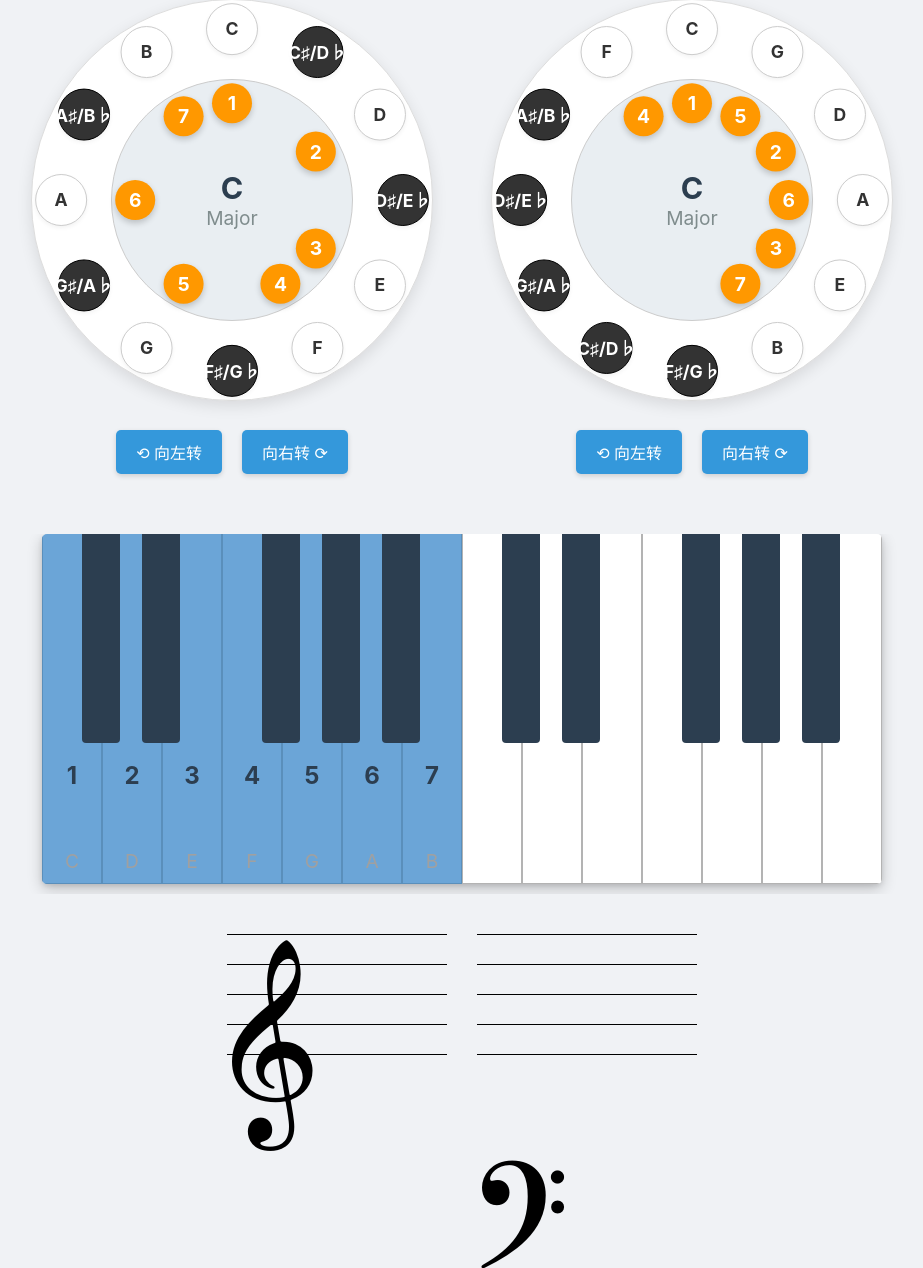
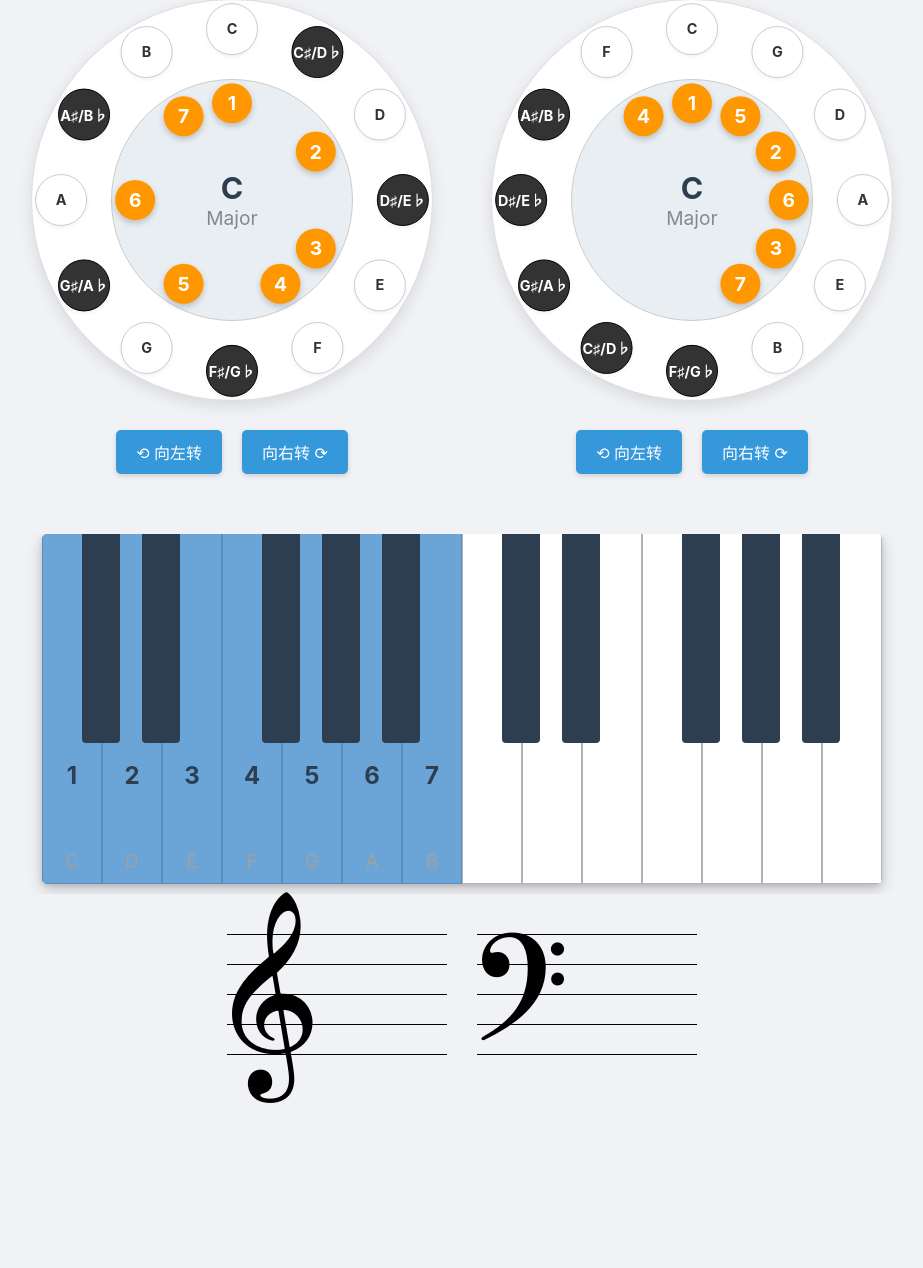
Before and after one commit to Anduin2017/PianoNote, a plain HTML site: page index.html in a window 1280 px wide. Shown: the part 100-1368 px from the top of the page, without its empty margins (178-1101 px from the left). Drawn offline with Linux system fonts and the light colour scheme.

Commit message:
Refactor accidentals positioning and enhance staff creation functions for improved layout and readability

```diff
--- a/script.js
+++ b/script.js
@@ -71,12 +71,16 @@ document.addEventListener("DOMContentLoaded", () => {
     };
     const ACCIDENTAL_POSITIONS = {
         treble: {
-      sharps: [0, 2.5, -0.5, 2, 3.5, 1.5, 3], // F#, C#, G#, D#, A#, E#, B#
-      flats: [2, 0.5, 2.5, 1, 3, 1.5, 3.5], // Bb, Eb, Ab, Db, Gb, Cb, Fb
+            // F#, C#, G#, D#, A#, E#, B#
+            sharps: [0, 1.5, -0.5, 1, 2.5, 0.5, 2],
+            // Bb, Eb, Ab, Db, Gb, Cb, Fb
+            flats:  [2, 0.5, 2.5, 1, 3.5, 3, 1.5],
         },
         bass: {
-      sharps: [2, 0.5, 2.5, 1, 3.5, 1.5, 3], // F#, C#, G#, D#, A#, E#, B#
-      flats: [1, 2.5, 0.5, 2, 3.5, 1.5, 3], // Bb, Eb, Ab, Db, Gb, Cb, Fb
+            // F#, C#, G#, D#, A#, E#, B#
+            sharps: [1, 2.5, 0.5, 2, 3.5, 1.5, 3],
+            // Bb, Eb, Ab, Db, Gb, Cb, Fb
+            flats:  [3, 1.5, 3.5, 2, 0.5, 4, 2.5],
         },
     };
 
@@ -256,6 +260,8 @@ document.addEventListener("DOMContentLoaded", () => {
   }
 
   // --- 【移植】五线谱绘制相关函数 ---
+// script.js
+// 修改后的 createStaff 函数
 function createStaff(clefType) {
     const wrapper = document.createElement("div");
     wrapper.className = "staff-wrapper";
@@ -265,28 +271,50 @@ document.addEventListener("DOMContentLoaded", () => {
         line.style.top = `${i}em`;
         wrapper.appendChild(line);
     }
-    const clefEl = document.createElement("span");
-    clefEl.className = "clef";
-    clefEl.textContent = clefType === "treble" ? "\uE050" : "\uE062";
-    clefEl.style.fontSize = "4em";
-    clefEl.style.top = clefType === "treble" ? "0em" : "1em";
-    clefEl.style.left = "5px";
-    wrapper.appendChild(clefEl);
+
+    // --- 开始修改 ---
+    // 1. 创建外层 span 用于定位谱号
+    const clefPositioner = document.createElement("span");
+    clefPositioner.className = "clef";
+    clefPositioner.style.top = clefType === "treble" ? "2.7em" : "0.7em";
+    clefPositioner.style.left = "5px";
+
+    // 2. 创建内层 span 用于显示和缩放谱号
+    const clefGlyph = document.createElement("span");
+    clefGlyph.textContent = clefType === "treble" ? "\uE050" : "\uE062";
+    clefGlyph.style.fontSize = "4em"; // 谱号的字体大小
+
+    // 3. 组装
+    clefPositioner.appendChild(clefGlyph);
+    wrapper.appendChild(clefPositioner);
+    // --- 结束修改 ---
+
     return wrapper;
 }
 
+// 修改后的 addKeySignature 函数
 function addKeySignature(staffWrapper, clefType, accidentalType, count) {
     if (count === 0) return;
     const positions = ACCIDENTAL_POSITIONS[clefType][accidentalType];
+    const symbolText = accidentalType === "sharps" ? "\uE262" : "\uE260";
+
     for (let i = 0; i < count; i++) {
-      const accidentalEl = document.createElement("span");
-      accidentalEl.className = "accidental";
-      accidentalEl.textContent =
-        accidentalType === "sharps" ? "\uE262" : "\uE260";
-      accidentalEl.style.fontSize = "2.5em";
-      accidentalEl.style.top = `${positions[i]}em`;
-      accidentalEl.style.left = `${50 + i * 18}px`;
-      staffWrapper.appendChild(accidentalEl);
+        // 1. 创建外层 span 用于定位
+        const positionerEl = document.createElement("span");
+        positionerEl.className = "accidental"; // 应用 .accidental 的 position, font-family 等
+        positionerEl.style.top = `${positions[i]}em`;
+        positionerEl.style.left = `${100 + i * 24}px`;
+
+        // 2. 创建内层 span 用于显示和缩放符号
+        const glyphEl = document.createElement("span");
+        glyphEl.textContent = symbolText;
+        glyphEl.style.fontSize = "3.5em";
+        // 注意：这里的 2.5em 会继承外层元素的 font-size (30px)，
+        // 但由于定位是在外层完成的，所以不会影响 top 的计算。
+
+        // 3. 组装：将内层放入外层，再将外层放入五线谱
+        positionerEl.appendChild(glyphEl);
+        staffWrapper.appendChild(positionerEl);
     }
     }
 
--- a/style.css
+++ b/style.css
@@ -74,7 +74,7 @@ body {
     display: flex;
     justify-content: center;
     align-items: center;
-    font-size: 1.1em;
+    font-size: 0.9em;
     font-weight: bold;
 }
 
@@ -356,6 +356,8 @@ button:active {
     font-family: 'Bravura', serif !important;
     position: absolute;
     line-height: 1;
-    /* 新增下面这一行，对所有升降号进行垂直矫正 */
-    transform: translateY(0.65em);
+        /* 新增下面这两行 */
+    display: flex;
+    align-items: center;
+    transform: translateY(-1.7em);
 }
```
Lines whose indentation alone changed are shown as unchanged.
